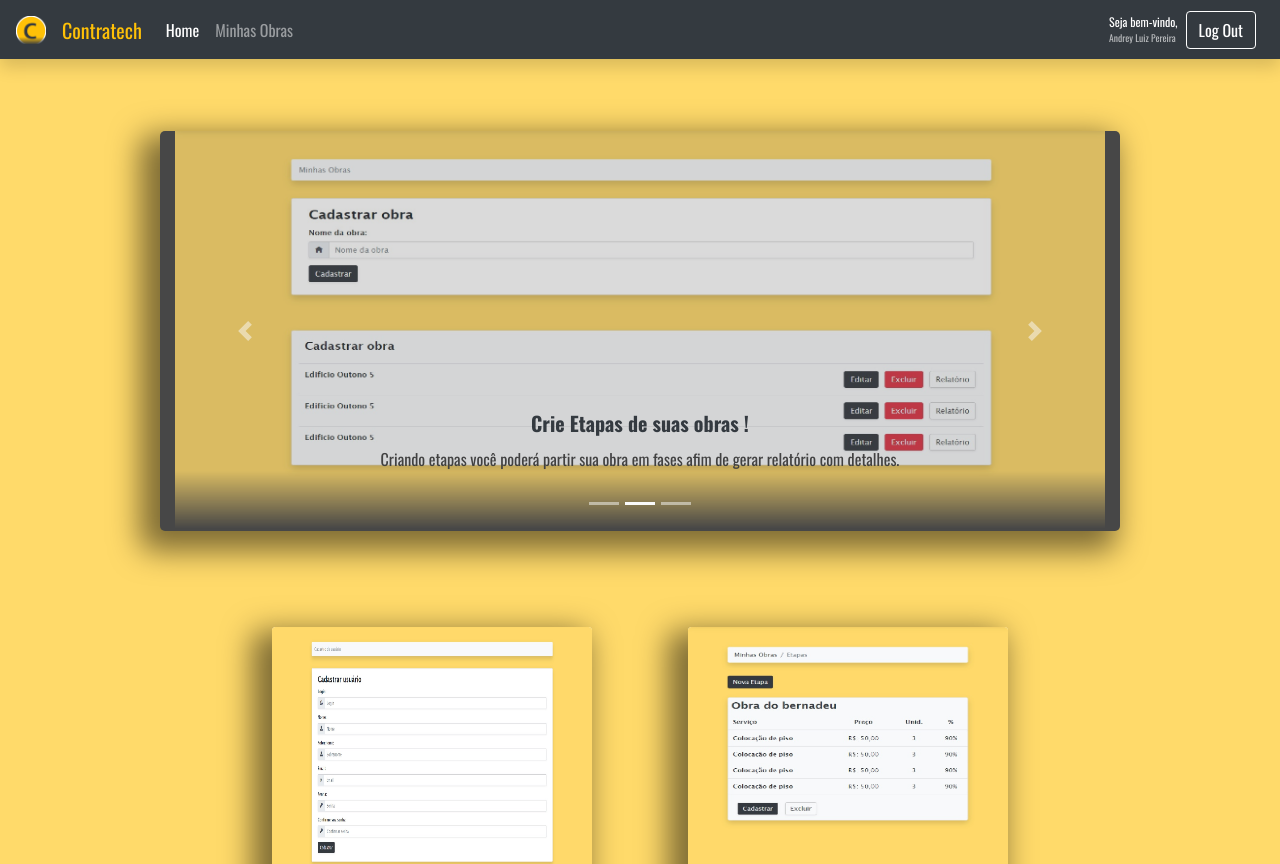
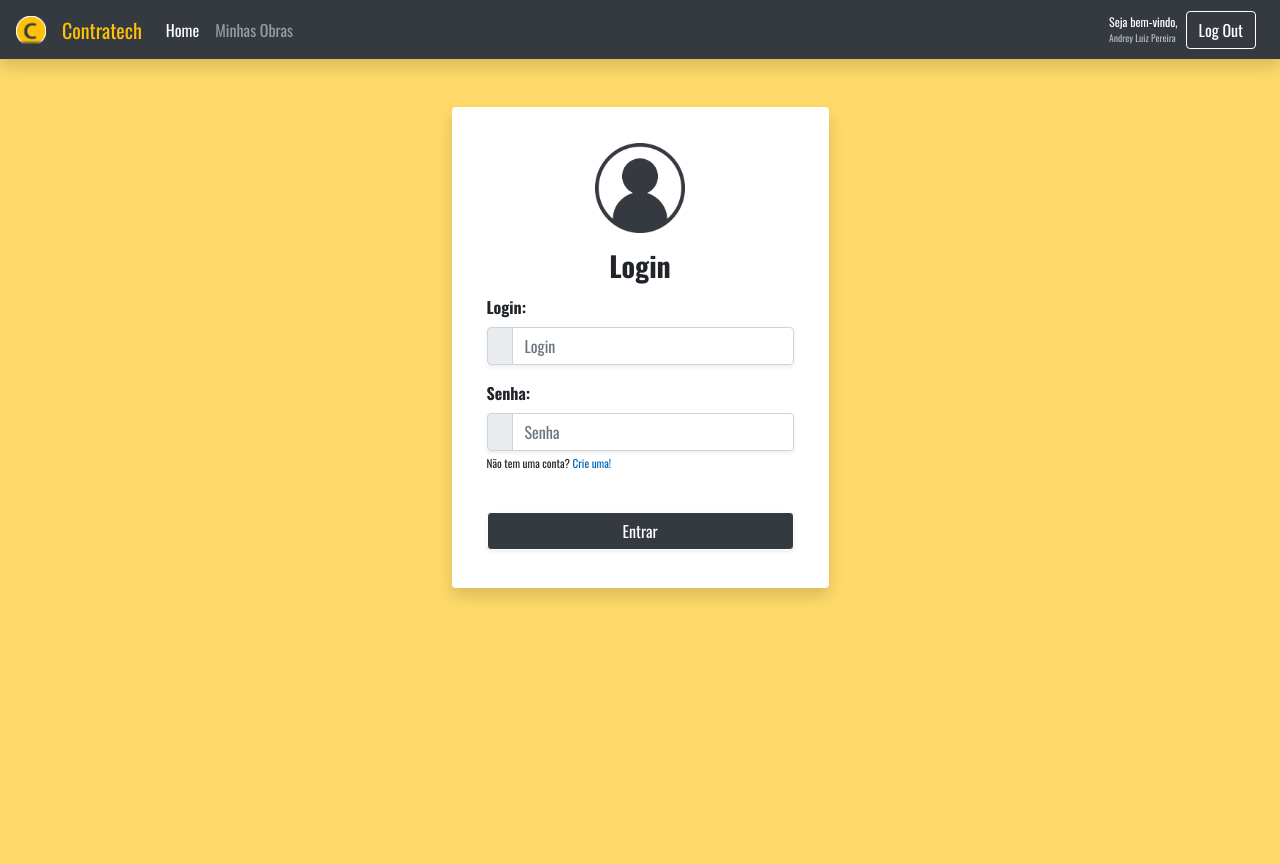
Before and after one commit to andreylpereira/Contratech-react, a React (Create React App) app: page / in a window 1280 px wide. Shown: the top 864 px of the page. After the commit the page ends 800 px from the top, so only its background shows below. Built offline with nearby package versions, Linux system fonts and the light colour scheme; the HTML template or start-up script is replaced by a standard one; a web font is replaced by a local one.

Commit message:
correções

```diff
--- a/src/App.jsx
+++ b/src/App.jsx
@@ -15,10 +15,10 @@ export default () => {
       <br />
       {/* <Breadcrumb unique="teste" item="Teste1" active="item 2" router="#" /> */}
       {/* <Cadastro></Cadastro> */}
-      {/* <Login></Login> */}
+      <Login></Login>
       {/* <Relatorio></Relatorio> */}
         {/* <Obra></Obra>*/}
-        <Home></Home>
+        {/* <Home></Home>  */}
     </div>
   );
 };
--- a/src/components/header/Login.css
+++ b/src/components/header/Login.css
@@ -24,5 +24,5 @@
 
   #efeito {
     opacity: 100%;
-    -webkit-mask-image: linear-gradient(to top, transparent 5%, rgb(255, 255, 255) 30%);
+    -webkit-mask-image: linear-gradient(to top, transparent 5%, rgb(255, 255, 255) 19%);
   }
```
